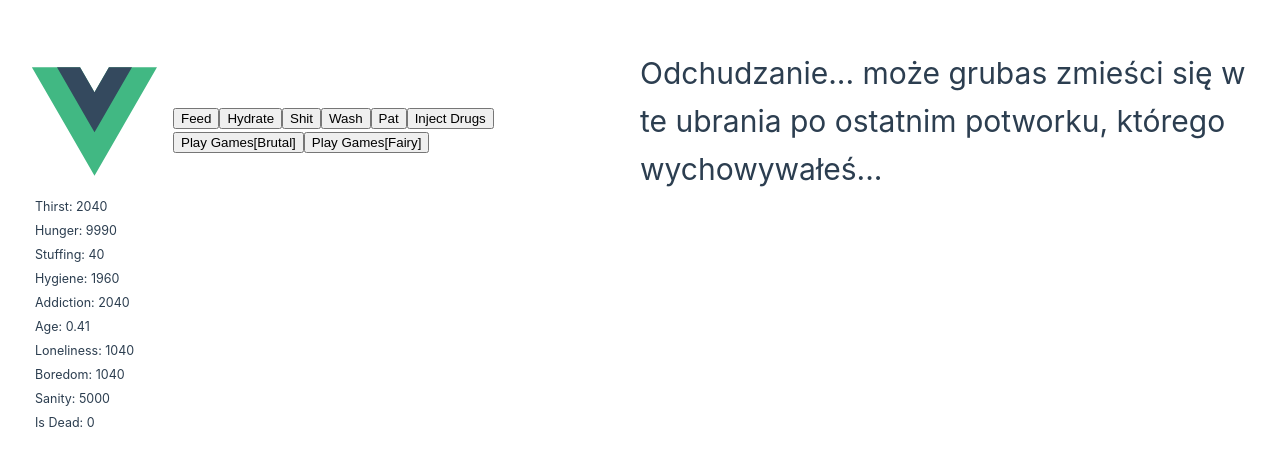
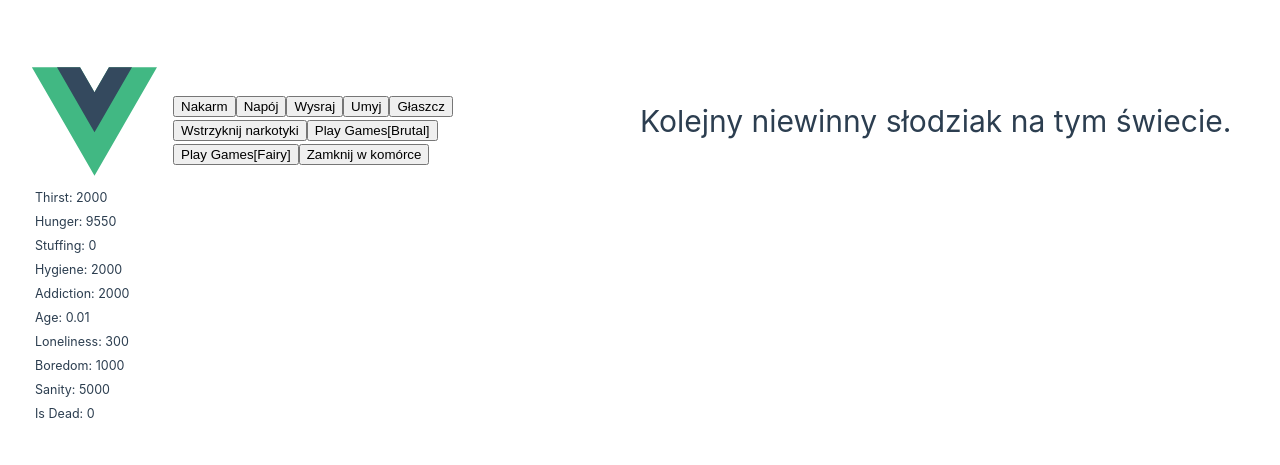
Before and after one commit to sz4rlej/tama, a Vue app: page / in a window 1280 px wide. Shown: the part 129-594 px from the top of the page. Built offline with nearby package versions, Linux system fonts and the light colour scheme.

Commit message:
Nowe komentarze narratora, delikatny refaktor

```diff
--- a/src/App.vue
+++ b/src/App.vue
@@ -11,16 +11,16 @@ export default {
   mounted: function () {
     window.setInterval(() => {
         if(useLife().isDead!=1){
-          useLife().makeOlder(20)
-          useLife().makeMoreHungry(20)
-          useLife().makeMoreThirsty(20)
-          useLife().makeMoreStuffy(20)
-          useLife().makeMoreDirty(20)
-          useLife().makeMoreAddicted(20)
-          useLife().makeMoreLonely(20)
-          useLife().makeMoreBored(20)
+          useLife().makeOlder(10)
+          useLife().makeMoreHungry(80)
+          useLife().makeMoreThirsty(80)
+          useLife().makeMoreStuffy(80)
+          useLife().makeMoreDirty(40)
+          useLife().makeMoreAddicted(40)
+          useLife().makeMoreLonely(80)
+          useLife().makeMoreBored(80)
         }
-    }, 2000)
+    }, 6000)
   },
 }
 
@@ -32,14 +32,15 @@ export default {
 
     <div class="wrapper">
       <nav>
-        <button @click="life.feed(100)">Feed</button>
-        <button @click="life.hydrate(100)">Hydrate</button>
-        <button @click="life.shit(5000)">Shit</button>
-        <button @click="life.wash(100)">Wash</button>
-        <button @click="life.pat(100)">Pat</button>
-        <button @click="life.inject(100)">Inject Drugs</button>
+        <button @click="life.feed(1000)">Nakarm</button>
+        <button @click="life.hydrate(1000)">Napój</button>
+        <button @click="life.shit(5000)">Wysraj</button>
+        <button @click="life.wash(1000)">Umyj</button>
+        <button @click="life.pat(1000)">Głaszcz</button>
+        <button @click="life.inject(1000)">Wstrzyknij narkotyki</button>
         <button @click="life.playBrutalGames(100)">Play Games[Brutal]</button>
         <button @click="life.playUnicornGames(100)">Play Games[Fairy]</button>
+        <button @click="life.putInCloset(100)">Zamknij w komórce</button>
       </nav>
     </div>
   </header>
--- a/src/stores/life.ts
+++ b/src/stores/life.ts
@@ -7,12 +7,12 @@ export const useLife = defineStore({
 		died: null,
 		last_visited: null,
 		thirst: 2000,
-		hunger: 9950,
+		hunger: 9550,
 		stuffing: 0,
 		hygiene: 2000,
 		addiction: 2000,
 		age: 1,
-		loneliness: 1000,
+		loneliness: 300,
 		boredom: 1000,
 		sanity: 5000,
 		dead: 0,
@@ -40,10 +40,11 @@ export const useLife = defineStore({
 			if(this.dead == 1){
 		  	this.comment = 'Pierwsze: zombie jedzą tylko mózgi... Drugie: nie stać Cię na nekromantę.'
 		  }
-			else if(newHunger > 5000){
+			else if(newHunger > 9000){
 		  	this.hunger -=value
+		  	this.comment = 'Wpiernicza tą brukselke, aż mu się uszy trzęsą!'
 		  }
-		  else if(newHunger < 5000 && newHunger > 3500){
+		  else if(newHunger < 9000 && newHunger > 3500){
 		  	this.hunger -=value
 		  	this.comment = 'Tak znów z tym pasztetem!'
 		  }
@@ -61,22 +62,21 @@ export const useLife = defineStore({
 		  }
 
 		  this.stuffing += value
-		  this.loneliness - 10 > 0 ? this.loneliness-=10 : this.loneliness = 0
+		  this.loneliness - 5 > 0 ? this.loneliness-=5 : this.loneliness = 0
 		},
 		hydrate(value) {
 			var newThirst = this.thirst - value
 			if(this.dead == 1){
-		  	this.comment = 'O widzę hodowcy pieczarek! No grunt to dobry nawóz ;- ).'
+		  	this.comment = 'O widzę hodowca pieczarek! No grunt to dobry nawóz ;- ).'
 		  }
 			else if(newThirst > 10000 && newThirst < 8000){
-		  	this.thirst -=value
 		  	this.comment = 'Ale się przyssał... Przecież to tylko woda.'
 		  }
 		  else{
-		  	this.thirst = 0
 		  	this.comment = 'Ze mną się nie napijesz ?!'
 		  }
-		  this.loneliness - 10 > 0 ? this.loneliness-=10 : this.loneliness = 0
+		  this.thirst - value > 0 ? this.thirst-=value : this.thirst = 0
+		  this.loneliness - 5 > 0 ? this.loneliness-=5 : this.loneliness = 0
 		},
 		shit(value) {
 			var newStuffing = this.stuffing -= value
@@ -84,25 +84,21 @@ export const useLife = defineStore({
 		  	this.comment = 'To Tamagotchi a nie Kopi Luwak! Nic tam nie znajdziesz a na pewno nic cennego.'
 		  }
 			else if(newStuffing < 10000 && newStuffing > 4000){
-		  	this.stuffing -=value
 		  	this.comment = 'Ale się scapił! AHTUNG Panzerabwehrmine!'
 		  }
 			else if(newStuffing < 4000 && newStuffing> 2000){
-		  	this.stuffing -=value
 		  	this.comment = 'W dzisiejszym losowaniu multilotka....'
 		  }
 			else if(newStuffing < 2000 && newStuffing > 1000){
-		  	this.stuffing -=value
 		  	this.comment = 'Chocapic! Czekoladowa pycha!'
 		  }
 			else if(newStuffing < 1000 && newStuffing > 0){
-		  	this.stuffing -=value
 		  	this.comment = 'MAMO JA CHCE U TOMKA!'
 		  }
 		  else{
-		  	this.stuffing = 0
 		  	this.comment = 'Do trąbki to temu daleko.'
 		  }
+		  this.stuffing - value > 0 ? this.stuffing-=value : this.stuffing = 0
 		  this.loneliness - 10 > 0 ? this.loneliness-=10 : this.loneliness = 0
 		  this.hygiene - 50 > 0 ? this.hygiene-=50 : this.hygiene = 0
 		},
@@ -115,6 +111,26 @@ export const useLife = defineStore({
 		  this.loneliness - 10 > 0 ? this.loneliness-=10 : this.loneliness = 0
 		},
 		pat(value) {
+			var newLoneliness = this.loneliness -= value
+			if(this.dead == 1){
+		  	this.comment = 'Maskotka lepiej by sie sprawdziła... i nie przyciągałaby much.'
+		  }
+			else if(newLoneliness < 1000 && newLoneliness > 800){
+		  	this.comment = ''
+		  }
+			else if(newLoneliness < 800 && newLoneliness> 600){
+		  	this.comment = ''
+		  }
+			else if(newLoneliness < 600 && newLoneliness > 300){
+		  	this.comment = ''
+		  }
+			else if(newLoneliness < 300 && newLoneliness > 0){
+		  	this.comment = ''
+		  }
+		  else{
+		  	this.comment = 'WEŹ SIĘ TATO!'
+		  }
+
 		  this.loneliness - 40 > 0 ? this.loneliness-=40 : this.loneliness = 0
 		  this.boredom - 40 > 0 ? this.boredom-=40 : this.boredom = 0
 		},
@@ -138,23 +154,37 @@ export const useLife = defineStore({
 		  this.loneliness - 20 > 0 ? this.loneliness-=20 : this.loneliness = 0
 		  this.boredom - 100 > 0 ? this.boredom-=100 : this.boredom = 0
 		},
+		putInCloset(value) {
+
+			var newLoneliness = this.loneliness += value
+
+			if(this.dead == 1){
+		  	this.comment = 'Prawie jak w filmie "Obecność"... Dom zbudowany na cmentarzysku Tamagotchi!'
+		  }
+			else if(newLoneliness > 900){
+		  	this.comment = 'Widzę lubisz zabawy w Josefa Fritzla...'
+		  }
+			else if(newLoneliness < 900){
+		  	this.comment = 'Ciekawe czy też dostanie zaproszenie do Hogwartu...'
+		  }
+		  newLoneliness < 1000 ? this.loneliness+=value : this.loneliness = 1000
+		},
 		makeOlder(value) {
-		  this.age + value < 100 ? this.age +=value : this.age = 100
+		  this.age + value < 10000 ? this.age +=value : this.age = 10000
 		},
 		makeMoreHungry(value) {
 			var newHunger = this.hunger + value
 			if(newHunger < 10000 && newHunger > 4000){
-		  	this.hunger +=value
 		  	this.comment = 'Odchudzanie... może grubas zmieści się w te ubrania po ostatnim potworku, którego wychowywałeś...'
 		  }
 		  else if(newHunger < 10000){
-		  	this.hunger +=value
 		  }
 		  else{
-		  	this.hunger = 10000
-		  	this.comment = 'Popatrz na to z jasnej strony, przynajmniej z glodu sie nie zesra...'
+		  	this.comment = '[ŚMIERĆ] Popatrz na to z jasnej strony, przynajmniej z głodu sie nie zesra...'
 		  	this.dead = 1
 		  }
+
+		  this.hunger + value < 10000 ? this.hunger+=value : this.hunger = 10000
 		},
 		makeMoreThirsty(value) {
 		  var newThirst = this.thirst + value
@@ -164,13 +194,14 @@ export const useLife = defineStore({
 		  	this.comment = 'Myślisz że jak nie dasz mu wody to wyewoluuje w wielbłąda... Sprytnie! Ciekawe jaki będzie tego finał...'
 		  }
 		  else if(newThirst < 10000){
-		  	this.thirst +=value
+
 		  }
 		  else{
-		  	this.hunger = 10000
-		  	this.comment = 'Popatrz na to z jasnej strony, przynajmniej z glodu sie nie zesra...'
+		  	this.comment = '[ŚMIERĆ] Wygląda jak ofiara suchego dowcipu...'
 		  	this.dead = 1
 		  }
+
+		  this.thirst + value < 10000 ? this.thirst+=value : this.thirst = 10000
 		},
 		makeMoreStuffy(value) {
 		  this.stuffing + value < 10000 ? this.stuffing +=value : this.stuffing = 10000
@@ -182,7 +213,19 @@ export const useLife = defineStore({
 		  this.addiction + value < 10000 ? this.addiction +=value : this.addiction = 10000
 		},
 		makeMoreLonely(value) {
-		  this.loneliness + value < 10000 ? this.loneliness +=value : this.loneliness = 10000
+		  var newLonelines = this.loneliness + value
+		  if(newLonelines < 1000 && newLonelines > 500){
+
+		  	this.comment = 'Twój pupil zaczął ubierać się jak EMO. Naaah na pewno nie brakuje mu Twojej uwagi! ;- )'
+		  }
+		  else if(newLonelines < 1000){
+
+		  }
+		  else{
+		  	this.comment = '[ŚMIERĆ] Powiesił się.. zostawił list pożegnalny o treści: "(¬⌓¬).I."'
+		  	this.dead = 1
+		  }
+		  newLonelines < 1000 ? this.loneliness +=value : this.loneliness = 1000
 		},
 		makeMoreBored(value) {
 		  this.boredom + value < 10000 ? this.boredom +=value : this.boredom = 10000
```
